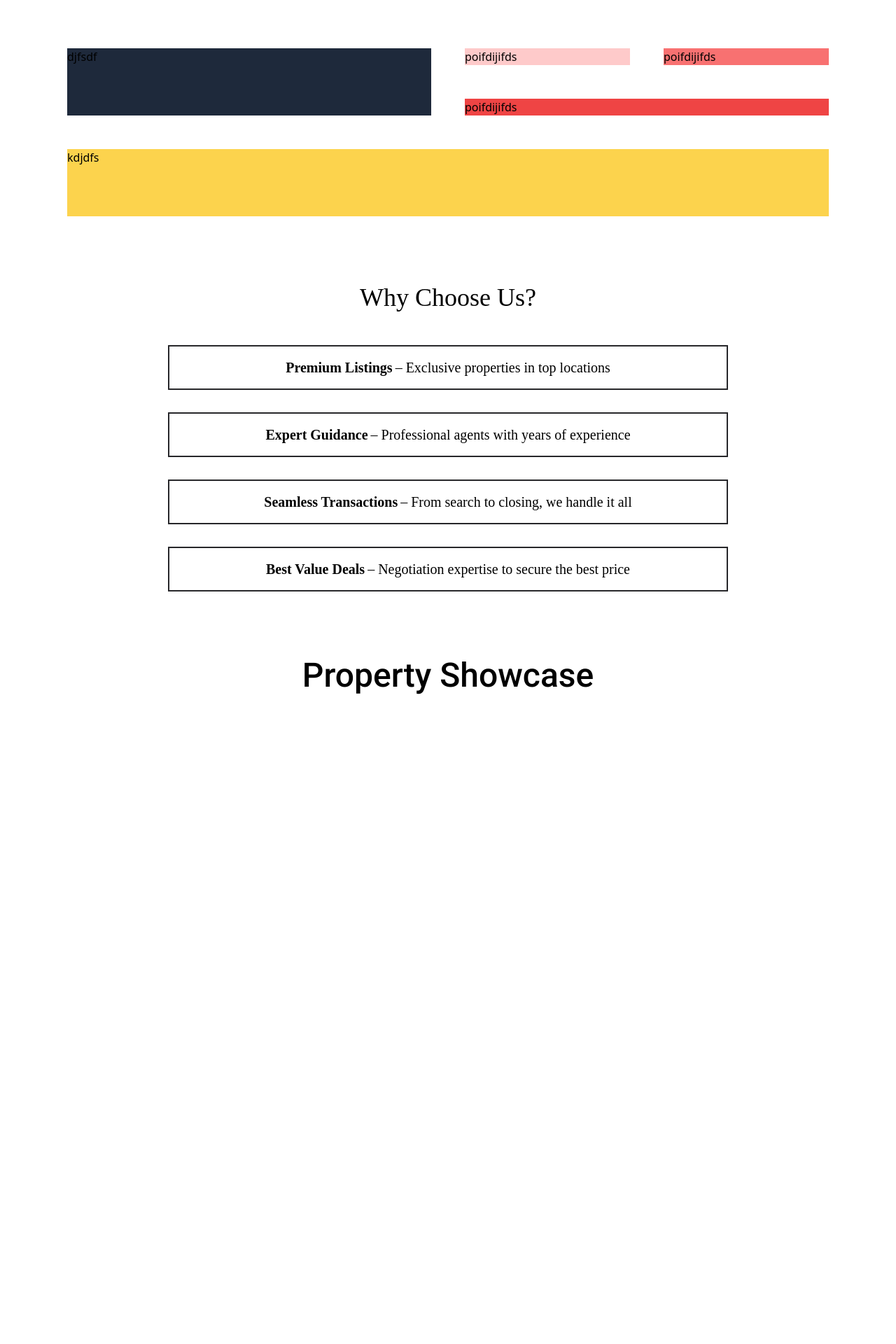
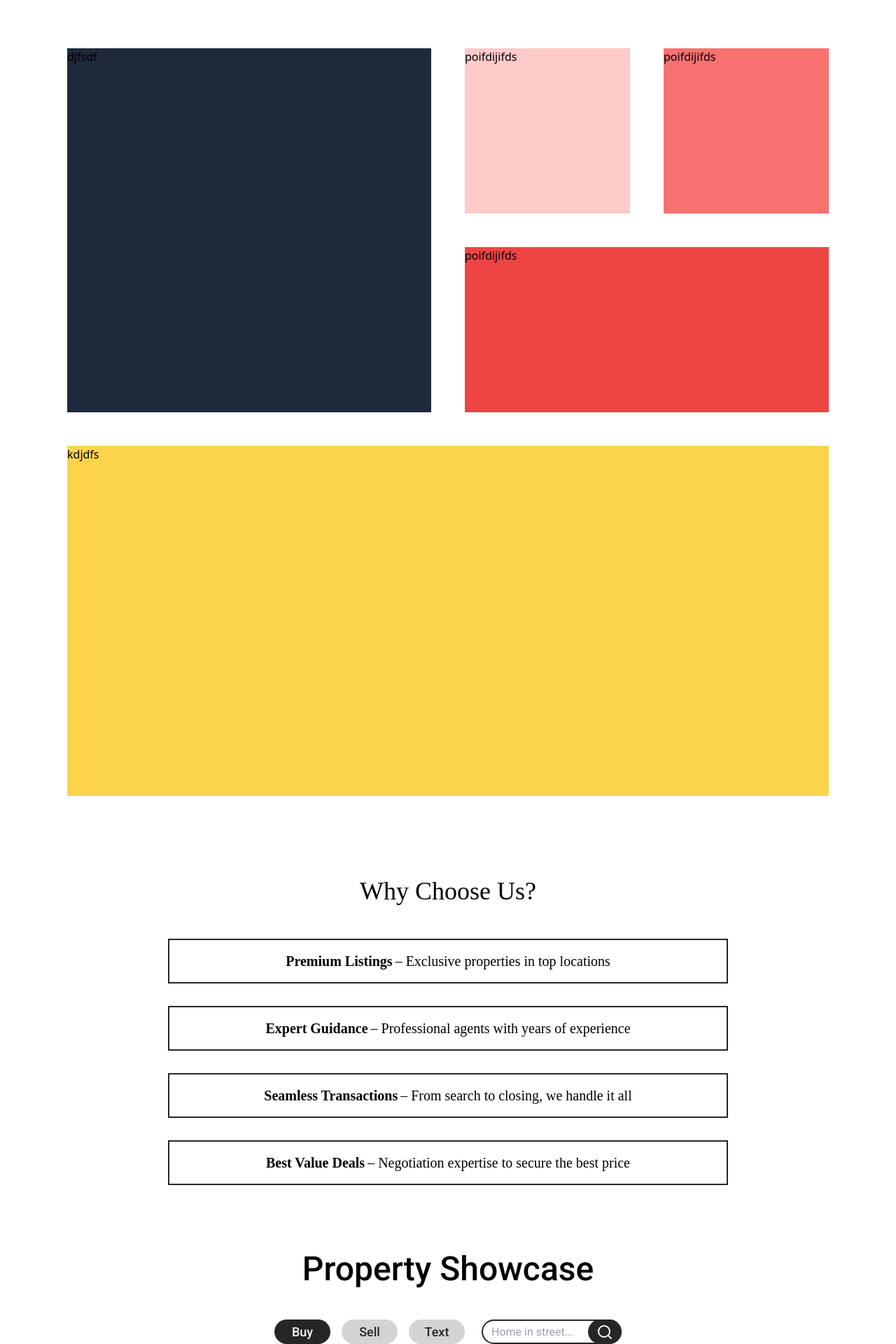
Before and after one commit to BunFirk/Atrium, a Next.js app: page / in a window 1280 px wide. Shown: the part 871-2791 px from the top of the page at 70% size. Before the commit the page ends 1864 px from the top, so only its background shows below. Built offline with nearby package versions, Linux system fonts and the light colour scheme; a web font is replaced by a local one.

Commit message:
add card view

```diff
--- a/app/layout.tsx
+++ b/app/layout.tsx
@@ -11,7 +11,7 @@ const geistMono = Bona_Nova_SC({
 */
 
 export const metadata: Metadata = {
-  title: "Create Next App",
+  title: "Atrium",
   description: "Generated by create next app",
 };
 
--- a/components/ui/homeInStartPage/HomeInStartPage.tsx
+++ b/components/ui/homeInStartPage/HomeInStartPage.tsx
@@ -2,15 +2,15 @@ export function HomeInStartPage() {
     return (
         <div className="mt-24 grid grid-rows-2 gap-12">
             <div className="grid grid-cols-2 mx-24 gap-12">
-                <div className="w-full h-full m-auto bg-slate-800">
+                <div className="w-full h-full m-auto bg-slate-800 aspect-square">
                     <p>djfsdf</p>
                 </div>
                 <div className="grid grid-cols-2 grid-rows-2 gap-12">
-                    <div className="w-full h-full m-auto bg-red-200">
+                    <div className="w-full h-full m-auto bg-red-200 aspect-square">
                         <p>poifdijifds</p>
                     </div>
 
-                    <div className="w-full h-full m-auto bg-red-400">
+                    <div className="w-full h-full m-auto bg-red-400 aspect-square">
                         <p>poifdijifds</p>
                     </div>
 
@@ -20,7 +20,7 @@ export function HomeInStartPage() {
                 </div>
             </div>
             <div className="mx-24">
-                <div className="w-full h-full m-auto bg-amber-300">
+                <div className="w-full xl:h-[500px] lg:h-[400px] md:h-[300px] m-auto bg-amber-300">
                     <p>kdjdfs</p>
                 </div>
             </div>
--- /dev/null
+++ b/components/ui/propertyShowCase/BuildingCard.tsx
@@ -0,0 +1,7 @@
+export function BuildingCard(img:URL, title: string, description: string, price: number) {
+    return (
+        <div>
+
+        </div>
+    )
+}
--- /dev/null
+++ b/components/ui/propertyShowCase/BuildingCardView.tsx
@@ -0,0 +1,9 @@
+import { BuildingCard } from "./BuildingCard";
+
+export function BuildingCardView() {
+    return (
+        <div>
+            <BuildingCard/>
+        </div>
+    )
+}
--- /dev/null
+++ b/components/ui/propertyShowCase/PSCButtons.tsx
@@ -0,0 +1,32 @@
+'use client'
+import { Search } from "lucide-react"
+import { useState } from "react"
+export function PSCButtons() {
+    const [activeButton, setActiveButton] = useState(1)
+
+    return (
+        <div className="mt-12 mx-auto">
+            <div className="mx-auto flex justify-items-center items-center">
+                <button
+                onClick={() => setActiveButton(1)}
+                className={`ml-auto font-roboto font-medium text-lg w-[80px] h-[35px] ${activeButton === 1 ? "bg-neutral-800 text-slate-100 hover:bg-neutral-700 hover:text-slate-100" : "bg-neutral-300 text-neutral-800 hover:bg-neutral-200 hover:text-neutral-800"} rounded-full transition duration-300 ease-out`}
+                >Buy</button>
+
+                <button
+                onClick={() => setActiveButton(2)}
+                className={`mx-4 font-roboto font-medium text-lg w-[80px] h-[35px] ${activeButton === 2 ? "bg-neutral-800 text-slate-100 hover:bg-neutral-700 hover:text-slate-100" : "bg-neutral-300 text-neutral-800 hover:bg-neutral-200 hover:text-neutral-800"} rounded-full transition duration-300 ease-out`}
+                >Sell</button>
+
+                <button
+                onClick={() => setActiveButton(3)}
+                className={`mr-6 font-roboto font-medium text-lg w-[80px] h-[35px] ${activeButton === 3 ? "bg-neutral-800 text-slate-100 hover:bg-neutral-700 hover:text-slate-100" : "bg-neutral-300 text-neutral-800 hover:bg-neutral-200 hover:text-neutral-800"} rounded-full transition duration-300 ease-out`}
+                >Text</button>
+
+                <div className="relative mr-auto">
+                    <input type="text" placeholder="Home in street..." className="outline-none rounded-full h-[35px] w-[200px] border-2 border-solid border-neutral-800 pl-3 pr-12 font-roboto"/>
+                    <button className="absolute inset-y-0 right-0 px-3 rounded-full bg-neutral-800 flex items-center justify-center"><Search className="stroke-slate-50"/></button>
+                </div>
+            </div>
+        </div>
+    )
+}
--- a/components/ui/propertyShowCase/PropertyShowCase.tsx
+++ b/components/ui/propertyShowCase/PropertyShowCase.tsx
@@ -1,9 +1,14 @@
+import { BuildingCardView } from "./BuildingCardView";
+import { PSCButtons } from "./PSCButtons";
+
 export function PropertyShowCase() {
     return (
         <div className="mx-24 mt-24">
             <div className="mx-auto flex items-center justify-items-center flex-col">
                 <h1 className="font-roboto font-medium text-5xl">Property Showcase</h1>
             </div>
+            <PSCButtons/>
+            <BuildingCardView/>
         </div>
     )
 }
```
Also changed, not shown: 1 other file (tests, documents, lock files or other folders).
